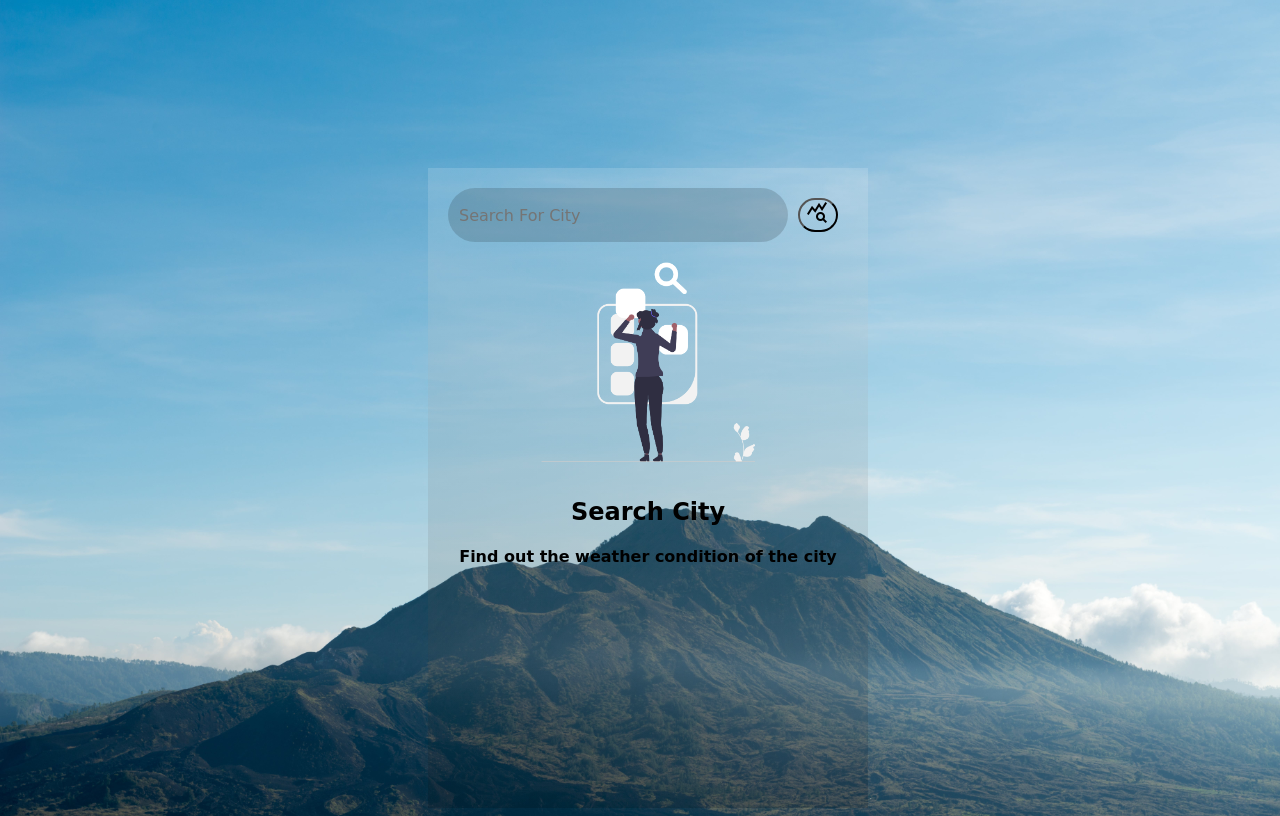
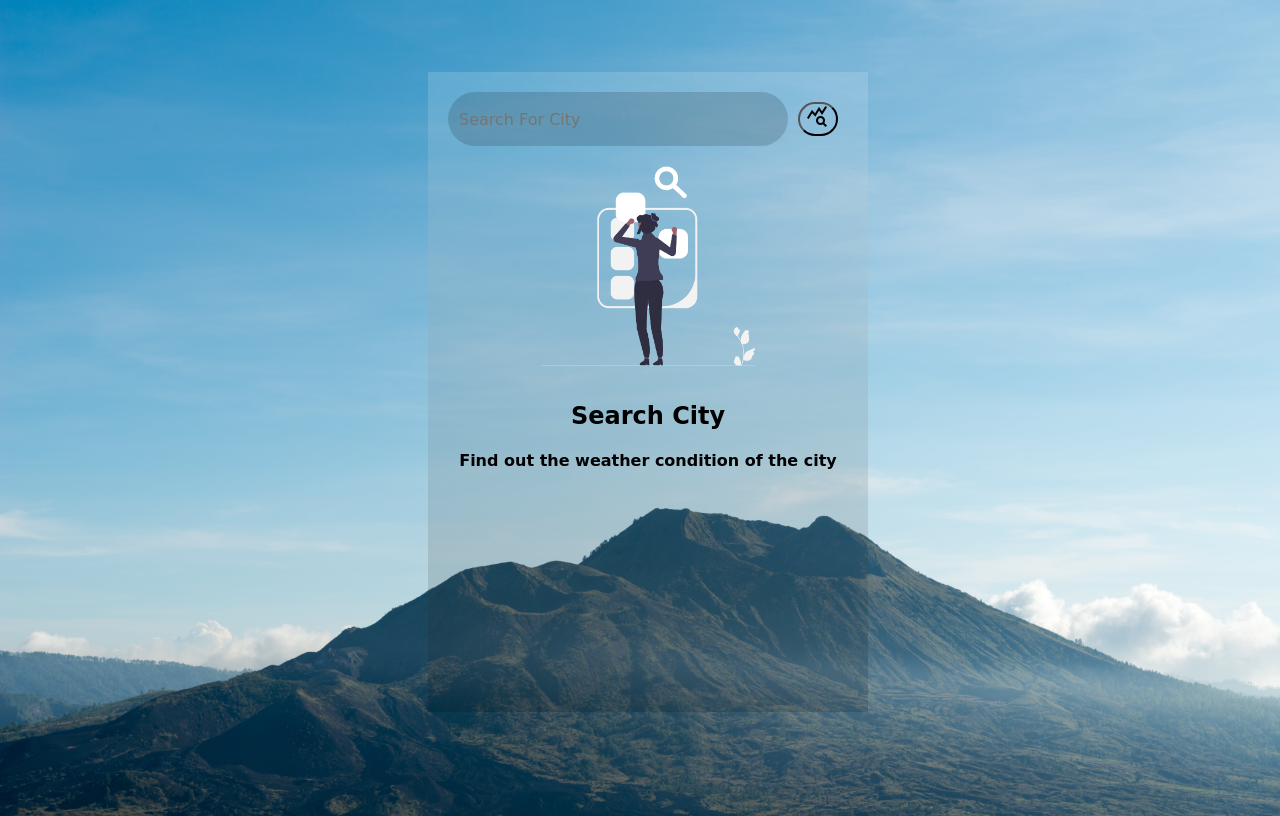
Before and after one commit to francescomaxim/WeatherApp, a plain HTML site: page index.html in a window 1280 px wide. Drawn offline with nearby package versions, Linux system fonts and the light colour scheme; a web font is replaced by a local one.

Commit message:
fixed margin top of body

```diff
--- a/style.css
+++ b/style.css
@@ -15,7 +15,8 @@ body{
 }
 
 .main{
-    margin-top: 20vh;
+
+    margin-top: 5%;
     width: 400px;
     height: 600px;
 
```
